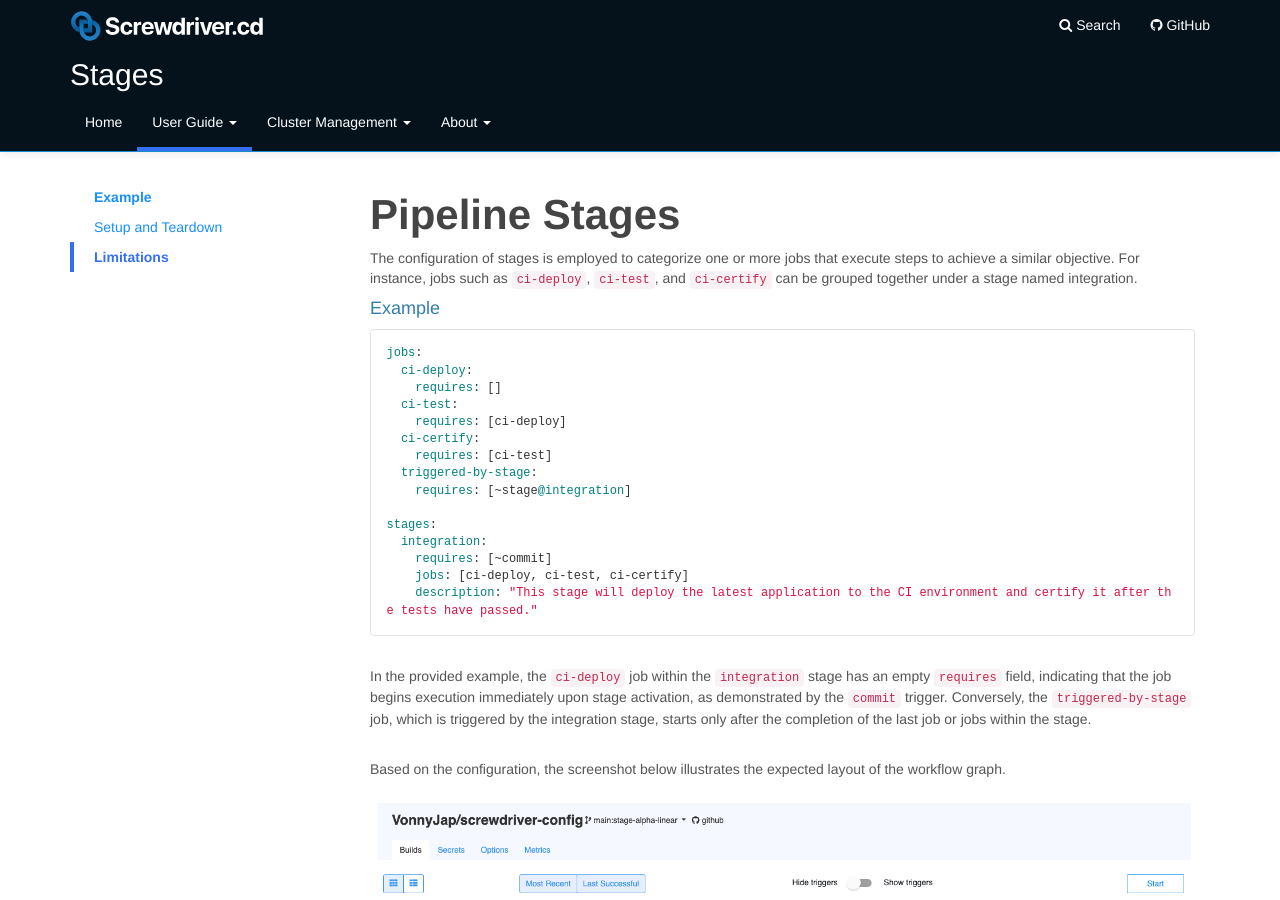
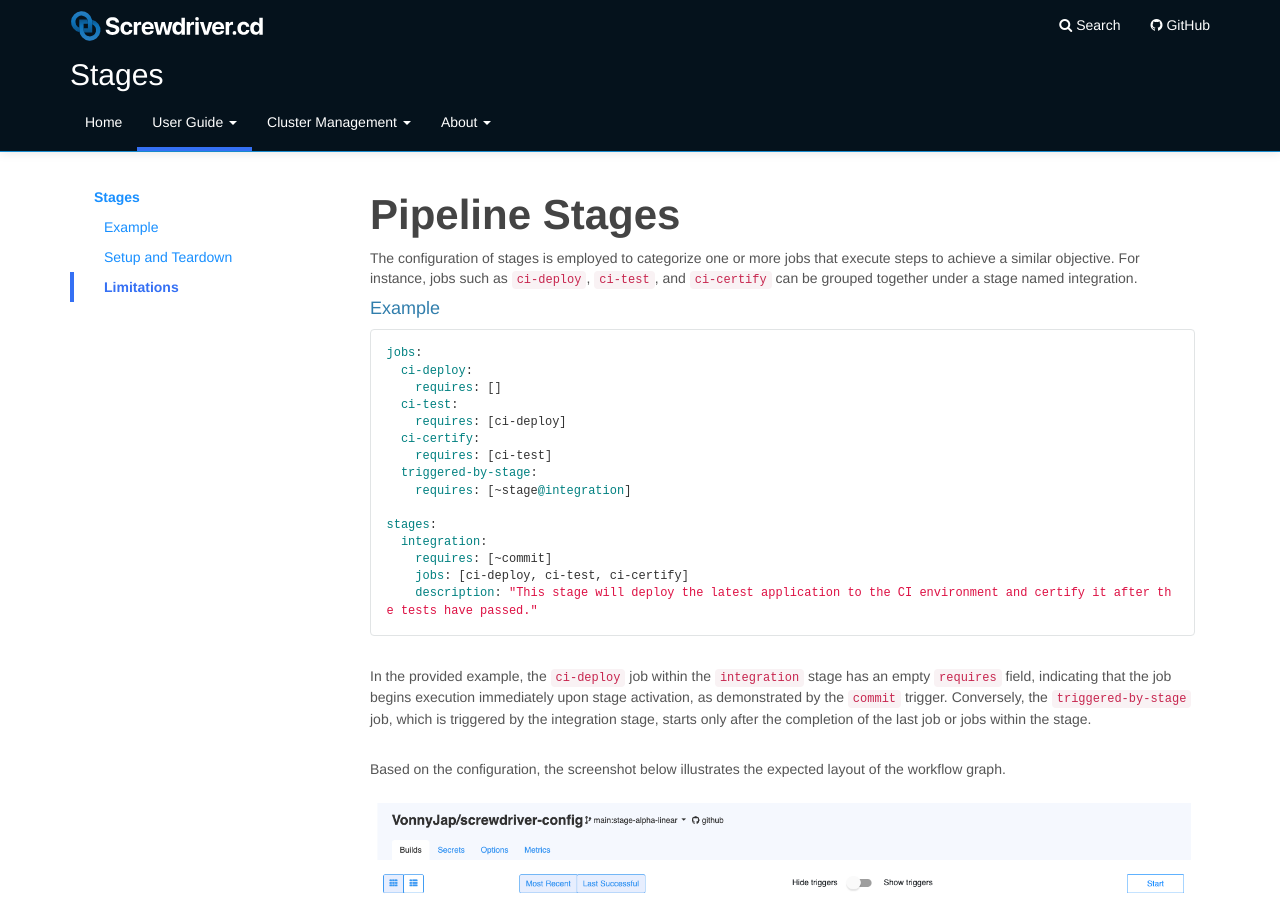
Before and after one commit to screwdriver-cd/guide, a Jekyll site: the page built from docs/user-guide/configuration/stages.md, in a window 1280 px wide and 900 px high. Built offline with Jekyll 4.4.1, drawn with Linux system fonts in a browser that asks for light colours.

Commit message:
fixed toc based on suggestion
Co-authored-by: Tiffany K <tiffanykyi@gmail.com>

```diff
--- a/docs/user-guide/configuration/stages.md
+++ b/docs/user-guide/configuration/stages.md
@@ -4,12 +4,17 @@ title: Stages
 category: User Guide
 menu: menu
 toc:
+  - title: Stages
+    url: "#stages"
   - title: Example
     url: "#example"
+    subitem: true
   - title: Setup and Teardown
     url: "#setup-and-teardown"
+    subitem: true
   - title: Limitations
     url: "#limitations"
+    subitem: true
 ---
 
 # Pipeline Stages
```
